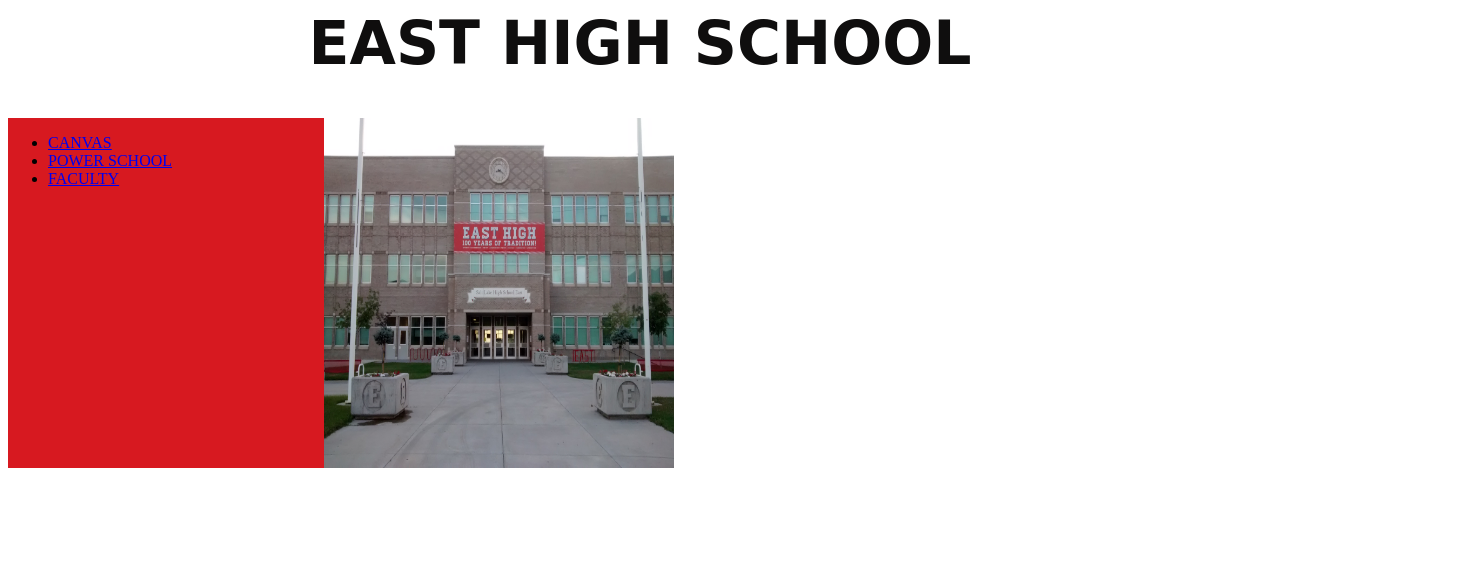
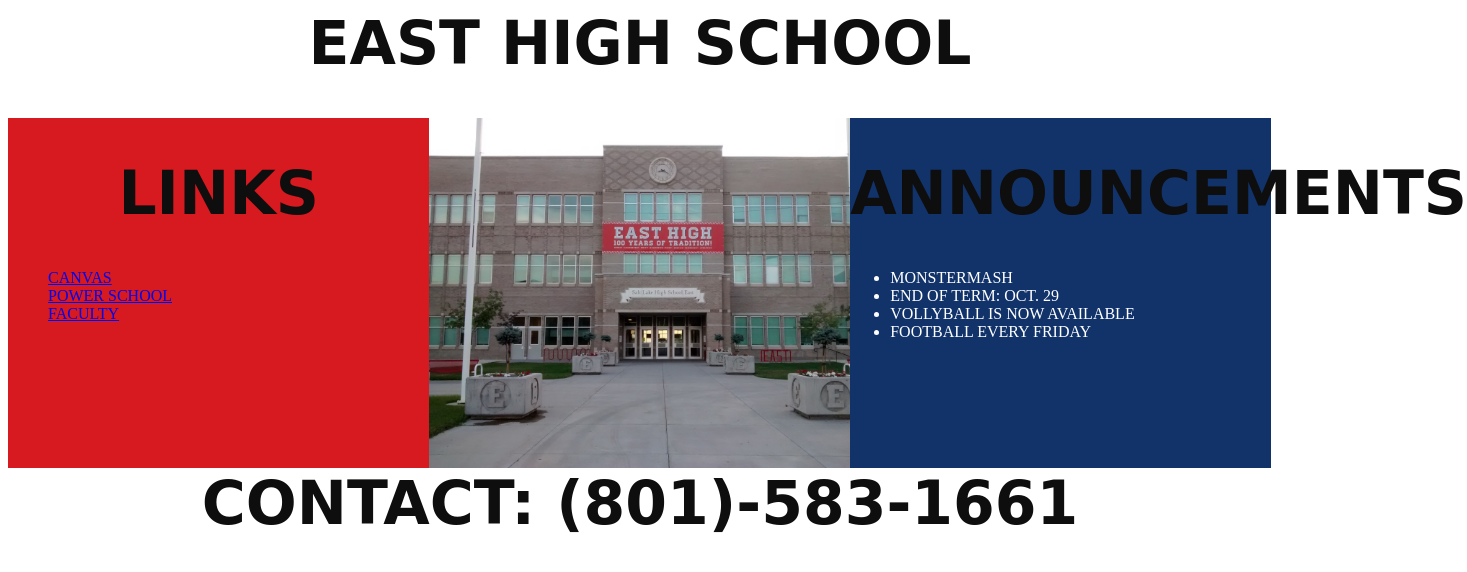
Before and after one commit to landen147/EHS-copy-cat-, a plain HTML site: page index.html in a window 1280 px wide. Shown: the whole page, 1467 px wide, since content can reach past the window. Drawn offline with Linux system fonts and the light colour scheme; a web font is replaced by a local one.

Commit message:
i made a footer and a right header

```diff
--- a/index.html
+++ b/index.html
@@ -12,16 +12,34 @@
         <h1>EAST HIGH SCHOOL</h1>
         </div>
         <div class="left">
-   <ul>
+            <h1>LINKS</h1>
+   <ul style="list-style-type:none;">
  <li><a href="https://onlineapps.slcschools.org/canvas/">CANVAS</a></li>
          <li><a href="https://powerschool.slcschools.org/public/">POWER SCHOOL</a> </li>
        <li><a href="https://east.slcschools.org/our-school/faculty-directory">FACULTY</a></li>
             </ul>
         </div>
-        <div><img src="Salt_Lake_City_East_High_School_3.jpg" alt="East High School" width="350" height="350"></div>
+        <div class=center>
+            <img src="Salt_Lake_City_East_High_School_3.jpg" alt="East High School">
+        </div>
 
+        <div class="right">
+        <h1>ANNOUNCEMENTS</h1>
+        <ul>
+            <li>MONSTERMASH</li>
+            <LI>END OF TERM: OCT. 29</LI>
+            <li>VOLLYBALL IS NOW AVAILABLE</li>
+            <li>FOOTBALL EVERY FRIDAY</li>
 
+            </ul>
+        </div>
+        <div class='footer'>
+            <h1>CONTACT: (801)-583-1661</h1>
 
+        </div>
+            <div class= 'bottom'>
+
+        </div>
 
 
     </body>
--- a/style.css
+++ b/style.css
@@ -1,18 +1,52 @@
 body {
 background-color:
 }
-h1{
+h1 {
     color:#0f0e0e;
     text-align: center;
     font-family: 'Calistoga', cursive;
     font-size: 60;
 }
+.header {
+    background-color: #FFFFFF;
+}
 .left {
     float:left;
-    Width:25%;
+    Width:33.33%;
     height: 350px;
-    background-color: #D71920
+    background-color: #D71920;
 }
-.header{
-    background-color: #FFFFFF
+
+.center {
+    float:left;
+    width: 33.3%;
+    height: 350px;
+    background-color: #C0C0C0;
 }
+.right {
+   color: #ffffff;
+    float:left;
+   width: 33.33%;
+    height:350px;
+   background-color: #11336A;
+
+}
+
+img {
+    height: 100%;
+    display: block;
+    margin-left: auto;
+    margin-right: auto;
+}
+.footer {
+    background-color: #FFFFFF;
+    height: 10px;
+
+
+}
+
+.bottom {
+
+    background-color: #D71920;
+    display:inline-block;
+}
```
